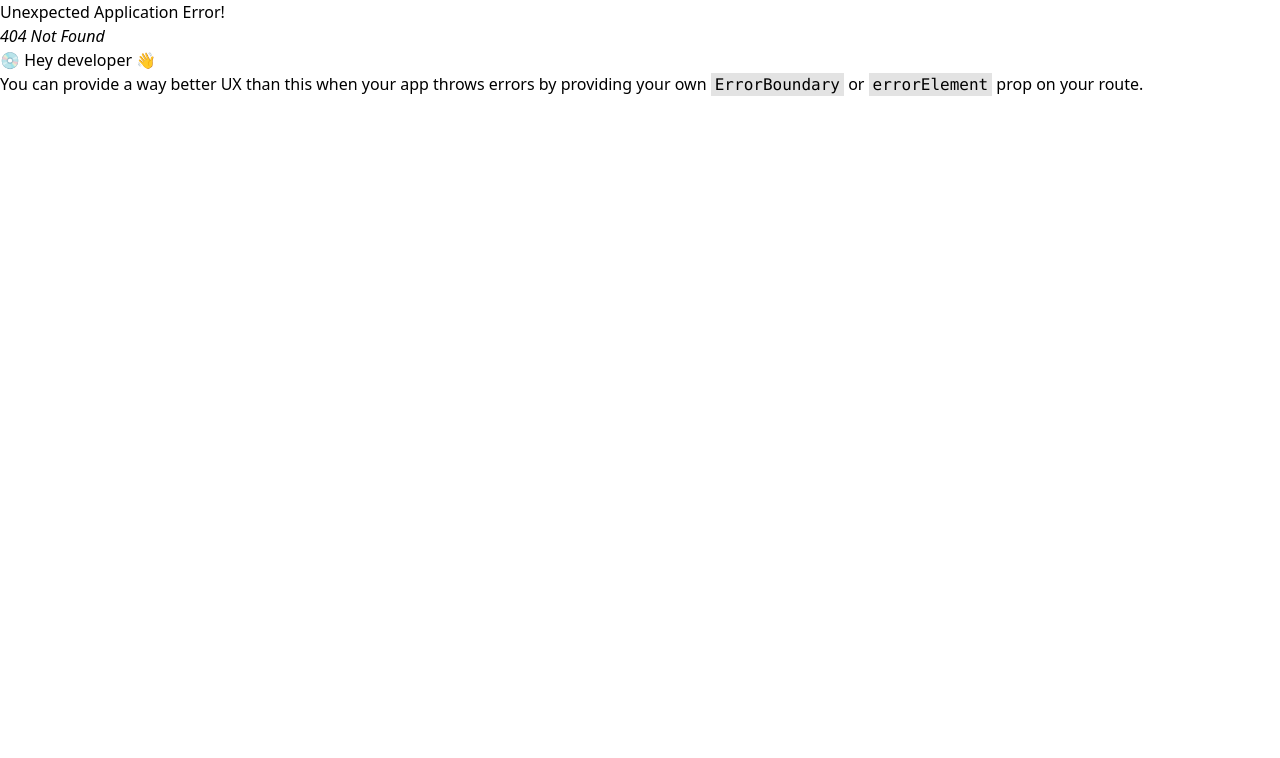
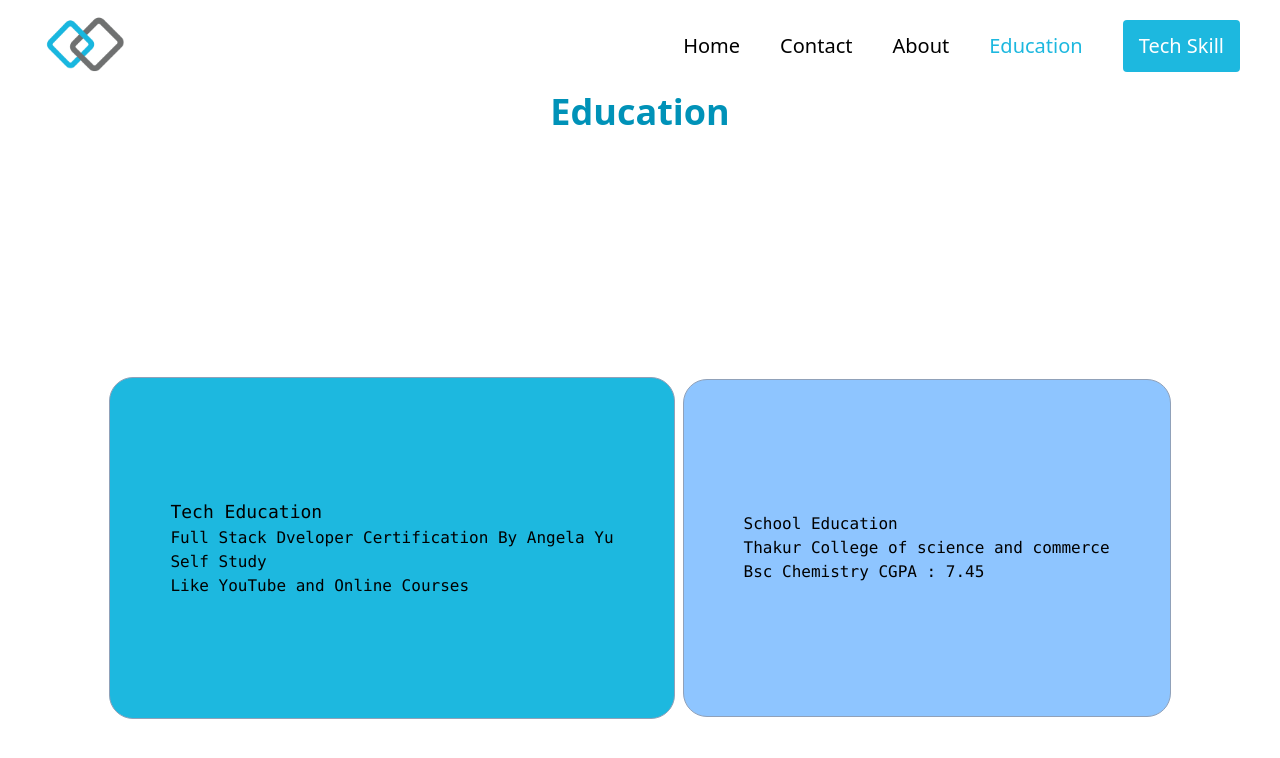
Before and after one commit to dharmendrachauhan-dev/Dharmendra-Chauhan-react-Portfolio, a React (Vite) app: page /education in a window 1280 px wide. Before the commit this address had no page. Shown: the top 758 px of the page. Built offline with nearby package versions, Linux system fonts and the light colour scheme.

Commit message:
add education component

```diff
--- a/src/Layout.jsx
+++ b/src/Layout.jsx
@@ -1,6 +1,5 @@
 import React from 'react'
 import Header from './components/Header/Header.jsx'
-import Footer from './components/Footer/Footer.jsx'
 import { Outlet } from 'react-router-dom'
 
 function Layout() {
@@ -8,7 +7,6 @@ function Layout() {
         <>
         <Header />
         <Outlet />
-        <Footer />
         </>
     )
 }
--- /dev/null
+++ b/src/components/About/About.jsx
@@ -0,0 +1,21 @@
+import React from "react";
+
+function About() {
+  return (
+    <div className="flex flex-col">
+      <div>
+        <h2 className="text-4xl font-bold mb-4 text-cyan-600">About Me</h2>
+        <p className="text-lg leading-8 text-gray-700">
+          I’m Dharmendra, a results-driven frontend Developer with expertise in
+          ReactJS, Javascript, and modern web technologies. I'm passionate about
+          building scalable solutions, improving frontend infrastructure, and
+          driving innovation in software development.
+          <br />I enjoy collaborating with cross-functional teams, exploring new
+          tech stacks, and turning ideas into powerful frontend solutions.
+        </p>
+      </div>
+    </div>
+  );
+}
+
+export default About;
--- a/src/components/Contact/Contact.jsx
+++ b/src/components/Contact/Contact.jsx
@@ -11,7 +11,7 @@ function Contact() {
         <p className="mt-2"> Thanks for coming to contact Section.</p>
       </div>
 
-    {/* get information */}
+    {/* Contact Information */}
 
       <div className="grid grid-cols-2 gap-6 ml-10 mr-10">
         <div className="bg-blueLogo text-white p-10 rounded-xl">
--- a/src/components/Education/Education.jsx
+++ b/src/components/Education/Education.jsx
@@ -4,8 +4,23 @@ import React from 'react'
 function Education() {
     return (
        <div>
-        <h1>Education</h1>
-       </div>
+        <div className=''>
+            <h2 className="text-4xl font-bold mb-4 text-cyan-600 text-center">Education</h2>
+        </div>
+        <div className=' font-mono flex justify-center items-center h-screen gap-2'>
+            <div className='bg-blueLogo border border-slate-400 px-15 py-30 rounded-3xl'>
+               <h1 className='text-lg'>Tech Education</h1>
+               <p>Full Stack Dveloper Certification By Angela Yu</p>
+               <h2>Self Study</h2>
+               <p>Like YouTube and Online Courses</p>
+            </div>
+            <div className='bg-blue-300 border border-slate-400 px-15 py-33 rounded-3xl'>
+               <h1>School Education</h1>
+               <p>Thakur College of science and commerce</p>
+               <p>Bsc Chemistry CGPA : 7.45</p>
+            </div>
+        </div>
+        </div>
     )
 }
 
--- a/src/components/Footer/Footer.jsx
+++ b/src/components/Footer/Footer.jsx
@@ -1,11 +1,11 @@
-import React from 'react'
+// import React from 'react'
 
-function Footer() {
-    return (
-        <div>
-            <h1 className='text-xl font-medium bg-blue-200 text-center py-3 mt-48'>Be better than your past self, Not better than others</h1>
-        </div>
-    )
-}
+// function Footer() {
+//     return (
+//         <footer>
+//             <h1 className='text-xl font-medium bg-blue-200 text-center py-4 md:text-base md:py-4'>Be better than your past self, Not better than others</h1>
+//         </footer>
+//     )
+// }
 
-export default Footer
+// export default Footer
--- a/src/components/Header/Header.jsx
+++ b/src/components/Header/Header.jsx
@@ -1,31 +1,73 @@
-import websiteLogo from '/src/assets/Website-logo.png'
+import websiteLogo from "/src/assets/Website-logo.png";
+import { NavLink } from 'react-router-dom'
+
 function Header() {
-    return (
-    <div className="flex justify-between items-center ml-10 mr-10">
+  return (
+    <header>
+      <nav className="flex justify-between items-center ml-10 mr-10">
         <div>
           <img src={websiteLogo} alt="Website Logo" className="w-23" />
         </div>
         <div className="">
           <ul className="flex justify-center items-center gap-10">
-            <li className="font-medium text-xl rounded text-black cursor-pointer hover:text-blueLogo">
-              Home
+            <li>
+              <NavLink
+              to="/"
+              className={({isActive}) =>
+                `${isActive ? "text-blueLogo" : "text-black"} font-medium text-xl rounded text-black cursor-pointer hover:text-blueLogo`
+            }
+              >
+                Home
+              </NavLink>
             </li>
-            <li className="font-medium text-xl rounded text-black cursor-pointer hover:text-blueLogo">
-              Contact
+            <li>
+              <NavLink
+              to="/contact"
+              className={({isActive}) =>
+                `${isActive ? "text-blueLogo" : "text-black"} font-medium text-xl rounded text-black cursor-pointer hover:text-blueLogo`
+            }
+              >
+                Contact
+              </NavLink>
+            </li>
+            <li>
+              <NavLink
+              to="/about"
+              className={({isActive}) =>
+                `${isActive ? "text-blueLogo" : "text-black"} font-medium text-xl rounded text-black cursor-pointer hover:text-blueLogo`
+            }
+              >
+                About
+              </NavLink>
+            </li>
+            <li>
+              <NavLink
+              to="/education"
+              className={({isActive}) =>
+                `${isActive ? "text-blueLogo" : "text-black"} font-medium text-xl rounded text-black cursor-pointer hover:text-blueLogo`
+            }
+              >
+                Education
+              </NavLink>
+            </li>
+
+            {/* <li className="font-medium text-xl rounded text-black cursor-pointer hover:text-blueLogo">
+              <NavLink>Contact</NavLink>
             </li>
             <li className="font-medium text-xl rounded text-black cursor-pointer hover:text-blueLogo ">
-              About
+              <NavLink>About</NavLink>
             </li>
             <li className="font-medium text-xl rounded text-black cursor-pointer hover:text-blueLogo ">
-              Education
-            </li>
+              <NavLink>Education</NavLink>
+            </li> */}
             <li className="bg-blueLogo text-xl font-medium rounded cursor-pointer px-4 py-3 text-white hover:bg-blueLogoCol hover:scale-105 transition delay-200 duration-200 ease-in-out">
-              Tech Skill
+              <NavLink>Tech Skill</NavLink>
             </li>
           </ul>
         </div>
-      </div>
-    )
+      </nav>
+    </header>
+  );
 }
 
-export default Header
+export default Header;
--- a/src/main.jsx
+++ b/src/main.jsx
@@ -5,13 +5,16 @@ import { Route, RouterProvider, createRoutesFromElements, createBrowserRouter }
 import Layout from './Layout.jsx'
 import Home from './components/Home/Home.jsx'
 import Contact from './components/Contact/Contact.jsx'
+import Education from './components/Education/Education.jsx'
+import About from './components/About/About.jsx'
 
 const router = createBrowserRouter(
   createRoutesFromElements(
     <Route path="/" element={<Layout />}>
       <Route path="" element={<Home />} />
-      {/* <Route path="about" element={<About />} /> */}
+      <Route path="about" element={<About />} />
       <Route path="contact" element={<Contact />}/>
+      <Route path="education" element={<Education />}/>
     </ Route>
   )
 )
```
